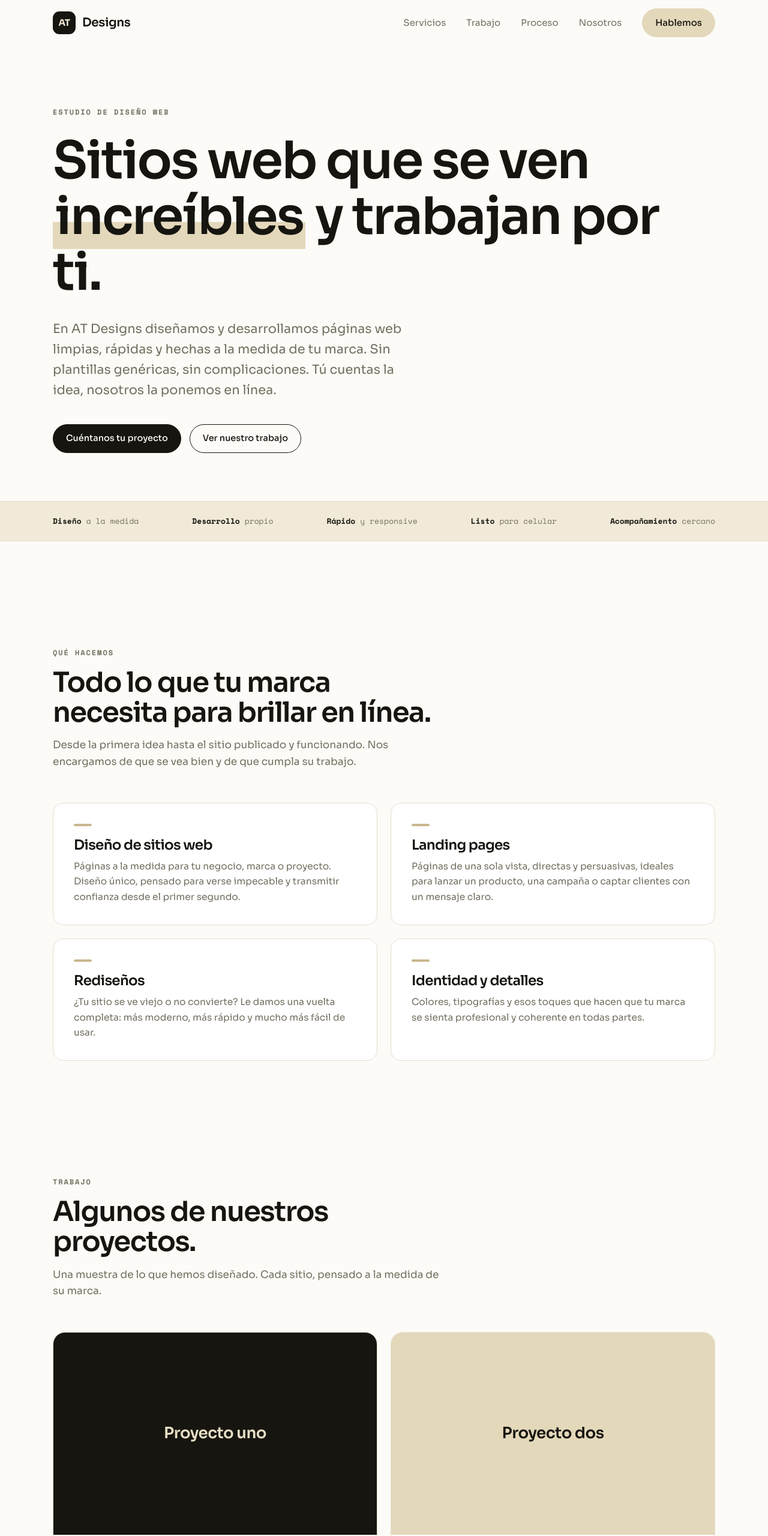
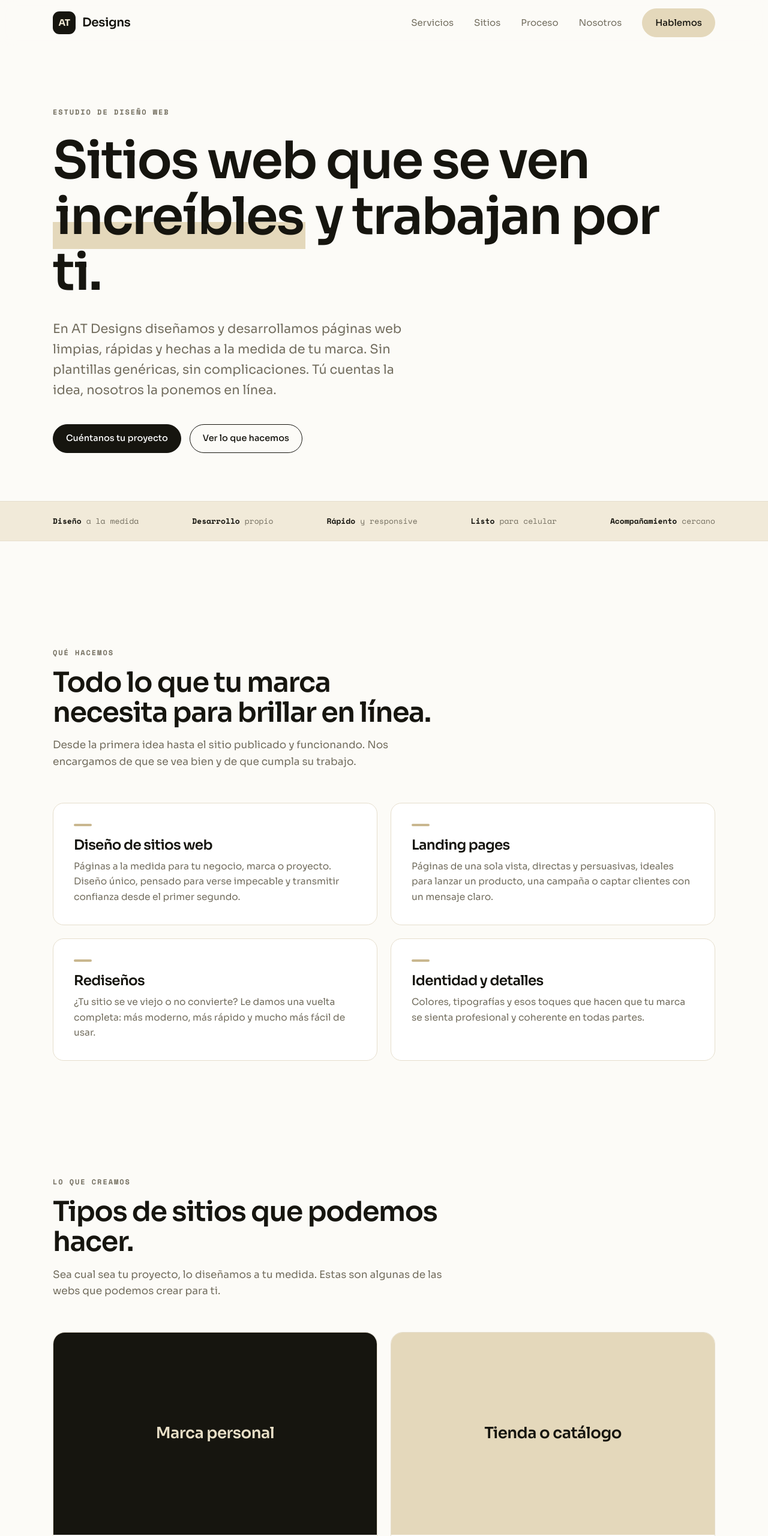
Before and after one commit to almandoz/at-designs, a plain HTML site: page index.html in a window 1280 px wide. Shown: the top 2560 px of the page at 60% size. Drawn offline with nearby package versions, Linux system fonts and the light colour scheme.

Commit message:
Sección Trabajo -> tipos de sitios que podemos hacer
En vez de un portafolio de trabajos pasados, la sección ahora muestra los tipos
de web que ofrecemos (marca personal, tienda, negocio local, empresa, landing,
reservas). Menú 'Trabajo' -> 'Sitios' y botón del hero -> 'Ver lo que hacemos'.

Co-Authored-By: Claude Opus 4.8 <noreply@anthropic.com>

```diff
--- a/index.html
+++ b/index.html
@@ -86,6 +86,8 @@ section{padding:96px 0}
 .t2{background:var(--sand);color:#16150F}
 .t3{background:#26241B;color:#E8DFC7}
 .t4{background:var(--sand-deep);color:#16150F}
+.t5{background:#26241B;color:#E8DFC7}
+.t6{background:var(--sand);color:#16150F}
 
 /* proceso (bloque oscuro) */
 .process{background:var(--ink);color:#EFEADD}
@@ -151,7 +153,7 @@ footer{border-top:1px solid var(--line);padding:46px 0}
     <a class="logo" href="#top"><span class="mark">AT</span> Designs</a>
     <nav class="nav-links" id="menu">
       <a href="#servicios">Servicios</a>
-      <a href="#trabajo">Trabajo</a>
+      <a href="#trabajo">Sitios</a>
       <a href="#proceso">Proceso</a>
       <a href="#nosotros">Nosotros</a>
       <a class="btn sand" href="#contacto">Hablemos</a>
@@ -168,7 +170,7 @@ footer{border-top:1px solid var(--line);padding:46px 0}
     <p class="lead reveal">En AT Designs diseñamos y desarrollamos páginas web limpias, rápidas y hechas a la medida de tu marca. Sin plantillas genéricas, sin complicaciones. Tú cuentas la idea, nosotros la ponemos en línea.</p>
     <div class="hero-cta reveal">
       <a class="btn" href="#contacto">Cuéntanos tu proyecto</a>
-      <a class="btn ghost" href="#trabajo">Ver nuestro trabajo</a>
+      <a class="btn ghost" href="#trabajo">Ver lo que hacemos</a>
     </div>
   </div>
   <div class="strip reveal">
@@ -203,16 +205,17 @@ footer{border-top:1px solid var(--line);padding:46px 0}
 <section id="trabajo">
   <div class="wrap">
     <div class="sec-head reveal">
-      <div class="eyebrow">Trabajo</div>
-      <h2>Algunos de nuestros proyectos.</h2>
-      <p>Una muestra de lo que hemos diseñado. Cada sitio, pensado a la medida de su marca.</p>
+      <div class="eyebrow">Lo que creamos</div>
+      <h2>Tipos de sitios que podemos hacer.</h2>
+      <p>Sea cual sea tu proyecto, lo diseñamos a tu medida. Estas son algunas de las webs que podemos crear para ti.</p>
     </div>
-    <!-- Cambia estos por tus proyectos reales: título, tipo de cliente y (si quieres) enlázalos al sitio -->
     <div class="grid work">
-      <a class="proj reveal" href="#contacto"><div class="thumb t1"><span>Proyecto uno</span></div><div class="meta"><h3>Marca personal</h3><p>Sitio limpio y elegante para un profesional independiente.</p><span class="tag">Diseño web</span></div></a>
-      <a class="proj reveal" href="#contacto"><div class="thumb t2"><span>Proyecto dos</span></div><div class="meta"><h3>Tienda y catálogo</h3><p>Página para mostrar productos y atraer clientes.</p><span class="tag">Landing</span></div></a>
-      <a class="proj reveal" href="#contacto"><div class="thumb t3"><span>Proyecto tres</span></div><div class="meta"><h3>Negocio local</h3><p>Presencia en línea moderna, rápida y lista para celular.</p><span class="tag">Rediseño</span></div></a>
-      <a class="proj reveal" href="#contacto"><div class="thumb t4"><span>Proyecto cuatro</span></div><div class="meta"><h3>Empresa</h3><p>Sitio corporativo con identidad propia y buena estructura.</p><span class="tag">Diseño web</span></div></a>
+      <a class="proj reveal" href="#contacto"><div class="thumb t1"><span>Marca personal</span></div><div class="meta"><p>Para profesionales, creadores y marcas individuales que quieren destacar.</p><span class="tag">Diseño a la medida</span></div></a>
+      <a class="proj reveal" href="#contacto"><div class="thumb t2"><span>Tienda o catálogo</span></div><div class="meta"><p>Muestra tus productos y deja que tus clientes te encuentren y te compren.</p><span class="tag">E-commerce</span></div></a>
+      <a class="proj reveal" href="#contacto"><div class="thumb t3"><span>Negocio local</span></div><div class="meta"><p>Restaurantes, tiendas y servicios de tu ciudad, con toda tu info a la mano.</p><span class="tag">Presencia local</span></div></a>
+      <a class="proj reveal" href="#contacto"><div class="thumb t4"><span>Empresa</span></div><div class="meta"><p>Un sitio corporativo serio, con identidad propia y bien estructurado.</p><span class="tag">Corporativo</span></div></a>
+      <a class="proj reveal" href="#contacto"><div class="thumb t5"><span>Landing de campaña</span></div><div class="meta"><p>Una página directa y persuasiva para lanzar un producto o una promoción.</p><span class="tag">Landing</span></div></a>
+      <a class="proj reveal" href="#contacto"><div class="thumb t6"><span>Reservas o citas</span></div><div class="meta"><p>Para que tus clientes agenden o reserven contigo en línea, sin llamadas.</p><span class="tag">Reservas</span></div></a>
     </div>
   </div>
 </section>
@@ -267,7 +270,7 @@ footer{border-top:1px solid var(--line);padding:46px 0}
       <a class="logo" href="#top"><span class="mark">AT</span> Designs</a>
       <div class="foot-links">
         <a href="#servicios">Servicios</a>
-        <a href="#trabajo">Trabajo</a>
+        <a href="#trabajo">Sitios</a>
         <a href="#proceso">Proceso</a>
         <a href="#contacto">Contacto</a>
       </div>
```
